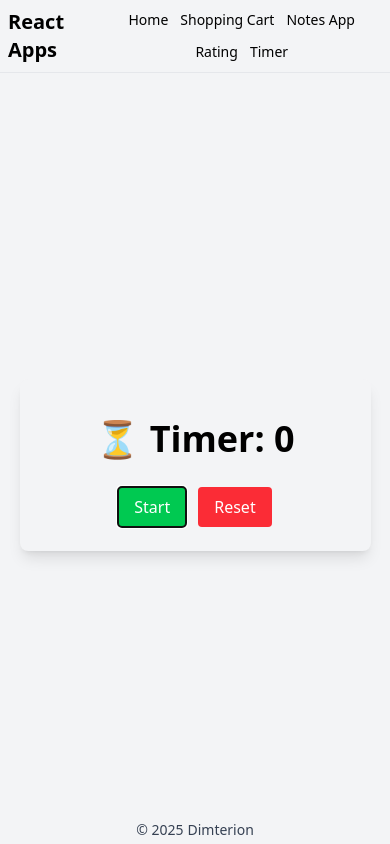
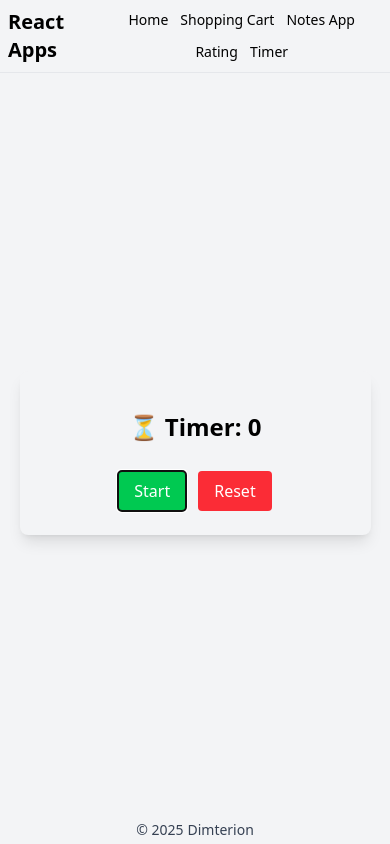
Before and after one commit to Dimterion/react-apps, a React (Vite) app: page /timer in a window 390 px wide. Built offline with nearby package versions, Linux system fonts and the light colour scheme; no server answers.

Commit message:
minor css adjustments

```diff
--- a/src/components/Footer.jsx
+++ b/src/components/Footer.jsx
@@ -1,6 +1,6 @@
 const Footer = () => {
   return (
-    <footer className="flex justify-center gap-1 p-1 text-sm text-gray-700">
+    <footer className="mt-6 flex justify-center gap-1 p-1 text-sm text-gray-700">
       <p>&copy; {new Date().getFullYear()}</p>
       <a
         href="https://www.dimterion.com/"
--- a/src/components/TimerControls.jsx
+++ b/src/components/TimerControls.jsx
@@ -14,13 +14,13 @@ const TimerControls = ({ isRunning, onToggle, onReset }) => {
       <button
         ref={startBtnRef}
         onClick={onToggle}
-        className="mt-3 mr-3 rounded bg-green-500 px-4 py-2 text-white hover:bg-green-600"
+        className="mt-3 mr-3 cursor-pointer rounded bg-green-500 px-4 py-2 text-white hover:bg-green-600"
       >
         {isRunning ? "Pause" : "Start"}
       </button>
       <button
         onClick={onReset}
-        className="mt-3 rounded bg-red-500 px-4 py-2 text-white hover:bg-red-600"
+        className="mt-3 cursor-pointer rounded bg-red-500 px-4 py-2 text-white hover:bg-red-600"
       >
         Reset
       </button>
--- a/src/components/TimerDisplay.jsx
+++ b/src/components/TimerDisplay.jsx
@@ -1,5 +1,9 @@
 const TimerDisplay = ({ time }) => {
-  return <h2 className="my-4 text-4xl font-semibold">⏳ Timer: {time}</h2>;
+  return (
+    <h2 className="my-4 text-2xl font-semibold sm:text-4xl">
+      ⏳ Timer: {time}
+    </h2>
+  );
 };
 
 export default TimerDisplay;
--- a/src/pages/shopping-cart.jsx
+++ b/src/pages/shopping-cart.jsx
@@ -5,7 +5,7 @@ const ShoppingCartPage = () => {
   return (
     <>
       <ShoppingCartHeader />
-      <main className="min-h-screen bg-gray-100 p-6">
+      <main className="p-6">
         <h1 className="mb-6 text-3xl font-bold">🛒 Product Catalog</h1>
         <ProductList />
       </main>
--- a/src/pages/timer.jsx
+++ b/src/pages/timer.jsx
@@ -2,7 +2,7 @@ import Timer from "../components/Timer";
 
 const TimerPage = () => {
   return (
-    <main className="mx-auto mt-10 w-md max-w-[90vw] rounded-lg bg-gray-100 p-6 text-center shadow-lg">
+    <main className="mx-auto mt-10 w-md max-w-[90vw] rounded-lg bg-gray-100 p-6 px-2 text-center shadow-lg sm:p-6">
       <Timer />
     </main>
   );
```
